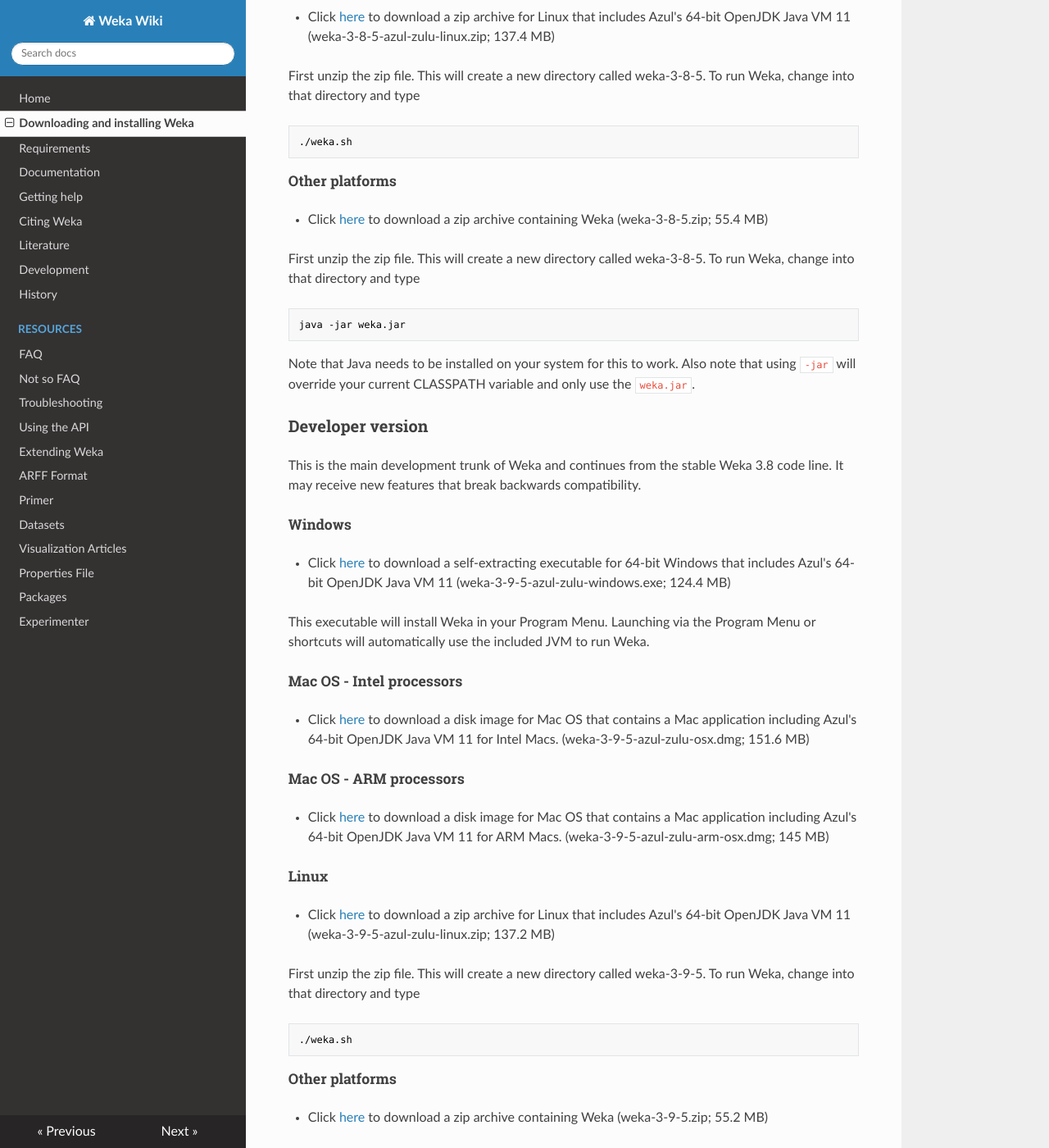
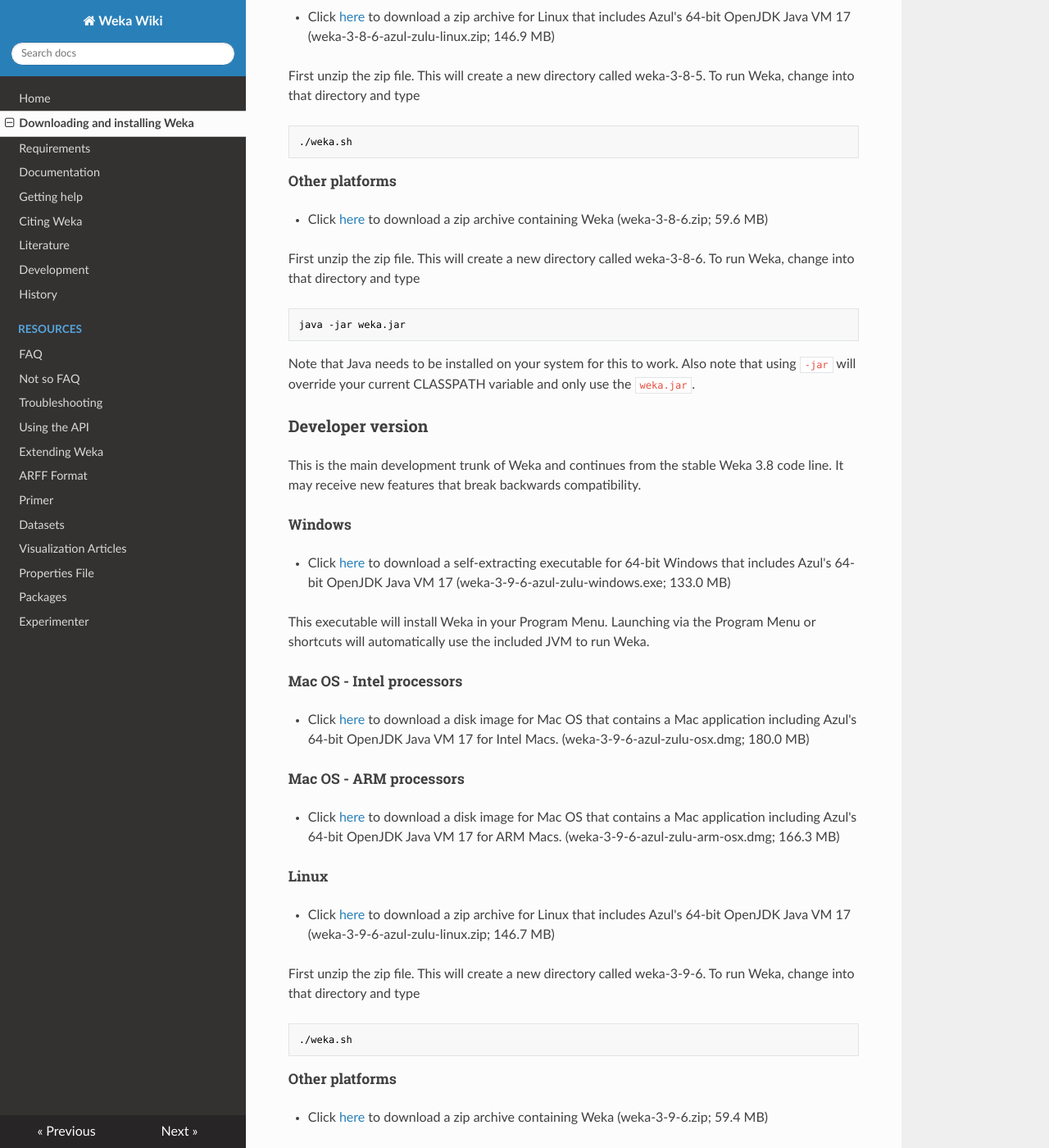
Before and after one commit to Waikato/weka-wiki, an MkDocs documentation site: the page built from docs/downloading_weka.md, in a window 1280 px wide and 1400 px high, scrolled down 1194 px. Shown: the whole window at 82% size. Built offline with MkDocs 1.6.1, drawn with Linux system fonts in a browser that asks for light colours; nearby versions of some CDN libraries; some of the changed text lies outside the part shown.

Commit message:
Updated for 3.8.6 and 3.9.6

````diff
--- a/docs/downloading_weka.md
+++ b/docs/downloading_weka.md
@@ -34,9 +34,9 @@
 ### Windows
 
 * Click
-[here](https://prdownloads.sourceforge.net/weka/weka-3-8-5-azul-zulu-windows.exe)
+[here](https://prdownloads.sourceforge.net/weka/weka-3-8-6-azul-zulu-windows.exe)
 to download a self-extracting executable for 64-bit Windows that
-includes Azul's 64-bit OpenJDK Java VM 11 (weka-3-8-5-azul-zulu-windows.exe; 124.6 MB)
+includes Azul's 64-bit OpenJDK Java VM 17 (weka-3-8-6-azul-zulu-windows.exe; 133.2 MB)
 
 This executable will install Weka in your Program Menu. Launching via the Program
 Menu or shortcuts will automatically use the included JVM to run Weka.
@@ -44,25 +44,25 @@
 ### Mac OS - Intel processors
 
 * Click
-[here](https://prdownloads.sourceforge.net/weka/weka-3-8-5-azul-zulu-osx.dmg)
+[here](https://prdownloads.sourceforge.net/weka/weka-3-8-6-azul-zulu-osx.dmg)
 to download a disk image for Mac OS that contains a
-Mac application including Azul's 64-bit OpenJDK Java VM 11 for Intel Macs.
-(weka-3-8-5-azul-zulu-osx.dmg; 151.8 MB)
+Mac application including Azul's 64-bit OpenJDK Java VM 17 for Intel Macs.
+(weka-3-8-6-azul-zulu-osx.dmg; 180.2 MB)
 
 ### Mac OS - ARM processors
 
 * Click
-[here](https://prdownloads.sourceforge.net/weka/weka-3-8-5-azul-zulu-arm-osx.dmg)
+[here](https://prdownloads.sourceforge.net/weka/weka-3-8-6-azul-zulu-arm-osx.dmg)
 to download a disk image for Mac OS that contains a
-Mac application including Azul's 64-bit OpenJDK Java VM 11 for ARM Macs.
-(weka-3-8-5-azul-zulu-arm-osx.dmg; 144 MB)
+Mac application including Azul's 64-bit OpenJDK Java VM 17 for ARM Macs.
+(weka-3-8-6-azul-zulu-arm-osx.dmg; 166.3 MB)
 
 ### Linux
 
 * Click
-[here](https://prdownloads.sourceforge.net/weka/weka-3-8-5-azul-zulu-linux.zip)
-to download a zip archive for Linux that includes Azul's 64-bit OpenJDK Java VM 11
-(weka-3-8-5-azul-zulu-linux.zip; 137.4 MB)
+[here](https://prdownloads.sourceforge.net/weka/weka-3-8-6-azul-zulu-linux.zip)
+to download a zip archive for Linux that includes Azul's 64-bit OpenJDK Java VM 17
+(weka-3-8-6-azul-zulu-linux.zip; 146.9 MB)
 
 First unzip the zip file. This will create a new directory called
 weka-3-8-5. To run Weka, change into that directory and type
@@ -73,11 +73,11 @@
 
 ### Other platforms
 
-* Click [here](https://prdownloads.sourceforge.net/weka/weka-3-8-5.zip)
- to download a zip archive containing Weka (weka-3-8-5.zip; 55.4 MB)
+* Click [here](https://prdownloads.sourceforge.net/weka/weka-3-8-6.zip)
+ to download a zip archive containing Weka (weka-3-8-6.zip; 59.6 MB)
 
 First unzip the zip file. This will create a new directory called
-weka-3-8-5. To run Weka, change into that directory and type
+weka-3-8-6. To run Weka, change into that directory and type
 
 ``` bash
 java -jar weka.jar
@@ -95,9 +95,9 @@
 ### Windows
 
 * Click
-[here](https://prdownloads.sourceforge.net/weka/weka-3-9-5-azul-zulu-windows.exe)
+[here](https://prdownloads.sourceforge.net/weka/weka-3-9-6-azul-zulu-windows.exe)
 to download a self-extracting executable for 64-bit Windows that
-includes Azul's 64-bit OpenJDK Java VM 11 (weka-3-9-5-azul-zulu-windows.exe; 124.4 MB)
+includes Azul's 64-bit OpenJDK Java VM 17 (weka-3-9-6-azul-zulu-windows.exe; 133.0 MB)
 
 This executable will install Weka in your Program Menu. Launching via the Program
 Menu or shortcuts will automatically use the included JVM to run Weka.
@@ -106,28 +106,28 @@
 ### Mac OS - Intel processors
 
 * Click
-[here](https://prdownloads.sourceforge.net/weka/weka-3-9-5-azul-zulu-osx.dmg)
+[here](https://prdownloads.sourceforge.net/weka/weka-3-9-6-azul-zulu-osx.dmg)
 to download a disk image for Mac OS that contains a
-Mac application including Azul's 64-bit OpenJDK Java VM 11 for Intel Macs.
-(weka-3-9-5-azul-zulu-osx.dmg; 151.6 MB)
+Mac application including Azul's 64-bit OpenJDK Java VM 17 for Intel Macs.
+(weka-3-9-6-azul-zulu-osx.dmg; 180.0 MB)
 
 ### Mac OS - ARM processors
 
 * Click
-[here](https://prdownloads.sourceforge.net/weka/weka-3-9-5-azul-zulu-arm-osx.dmg)
+[here](https://prdownloads.sourceforge.net/weka/weka-3-9-6-azul-zulu-arm-osx.dmg)
 to download a disk image for Mac OS that contains a
-Mac application including Azul's 64-bit OpenJDK Java VM 11 for ARM Macs.
-(weka-3-9-5-azul-zulu-arm-osx.dmg; 145 MB)
+Mac application including Azul's 64-bit OpenJDK Java VM 17 for ARM Macs.
+(weka-3-9-6-azul-zulu-arm-osx.dmg; 166.3 MB)
 
 ### Linux
 
 * Click
-[here](https://prdownloads.sourceforge.net/weka/weka-3-9-5-azul-zulu-linux.zip)
-to download a zip archive for Linux that includes Azul's 64-bit OpenJDK Java VM 11
-(weka-3-9-5-azul-zulu-linux.zip; 137.2 MB)
+[here](https://prdownloads.sourceforge.net/weka/weka-3-9-6-azul-zulu-linux.zip)
+to download a zip archive for Linux that includes Azul's 64-bit OpenJDK Java VM 17
+(weka-3-9-6-azul-zulu-linux.zip; 146.7 MB)
 
 First unzip the zip file. This will create a new directory called
-weka-3-9-5. To run Weka, change into that directory and type
+weka-3-9-6. To run Weka, change into that directory and type
 
 ``` bash
 ./weka.sh
@@ -135,11 +135,11 @@
 
 ### Other platforms
 
-* Click [here](https://prdownloads.sourceforge.net/weka/weka-3-9-5.zip)
- to download a zip archive containing Weka (weka-3-9-5.zip; 55.2 MB)
+* Click [here](https://prdownloads.sourceforge.net/weka/weka-3-9-6.zip)
+ to download a zip archive containing Weka (weka-3-9-6.zip; 59.4 MB)
 
 First unzip the zip file. This will create a new directory called
-weka-3-9-5. To run Weka, change into that directory and type
+weka-3-9-6. To run Weka, change into that directory and type
 
 ``` bash
 java -jar weka.jar
````
Also changed, not shown: docs/history.md (+1 -0 lines).
